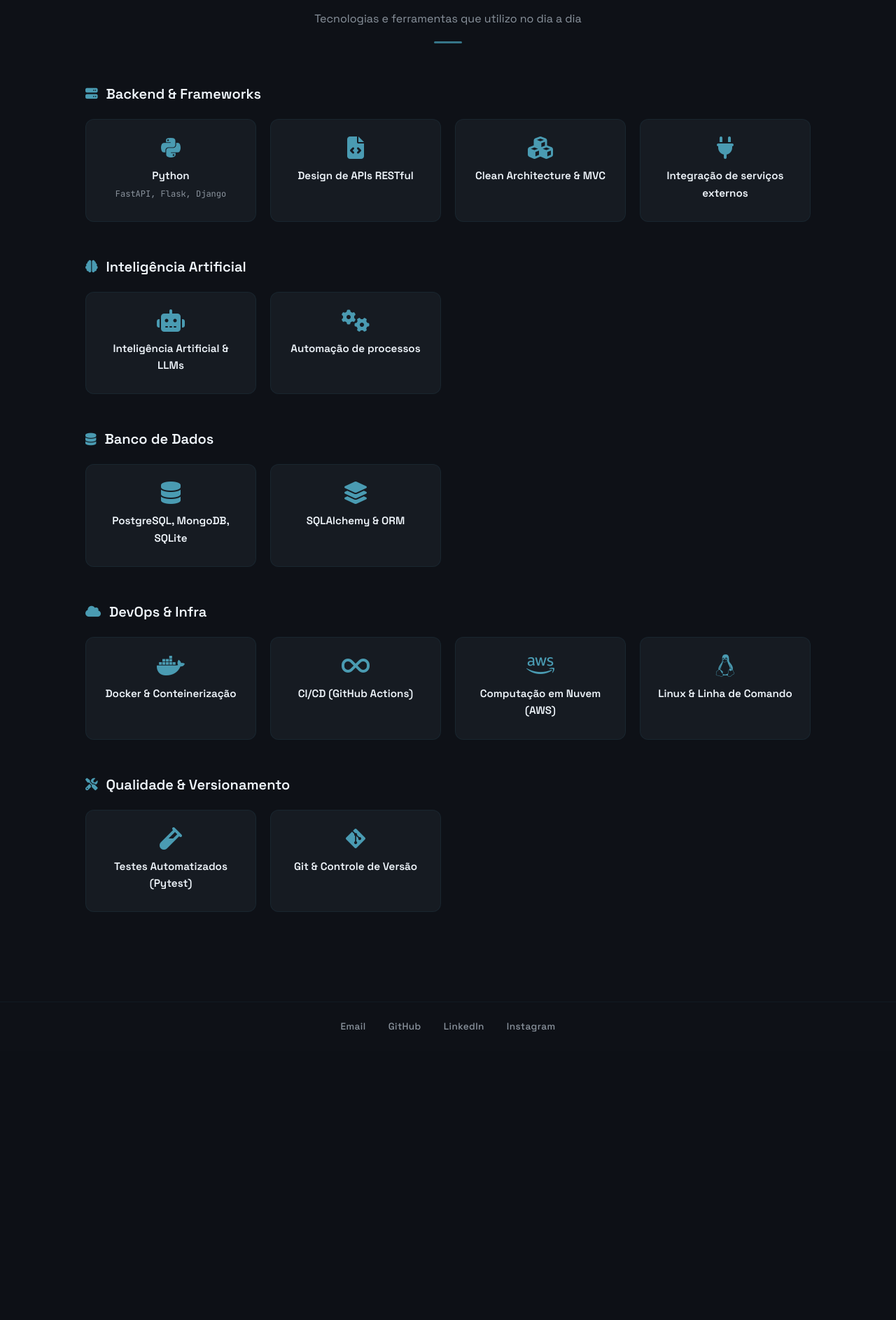
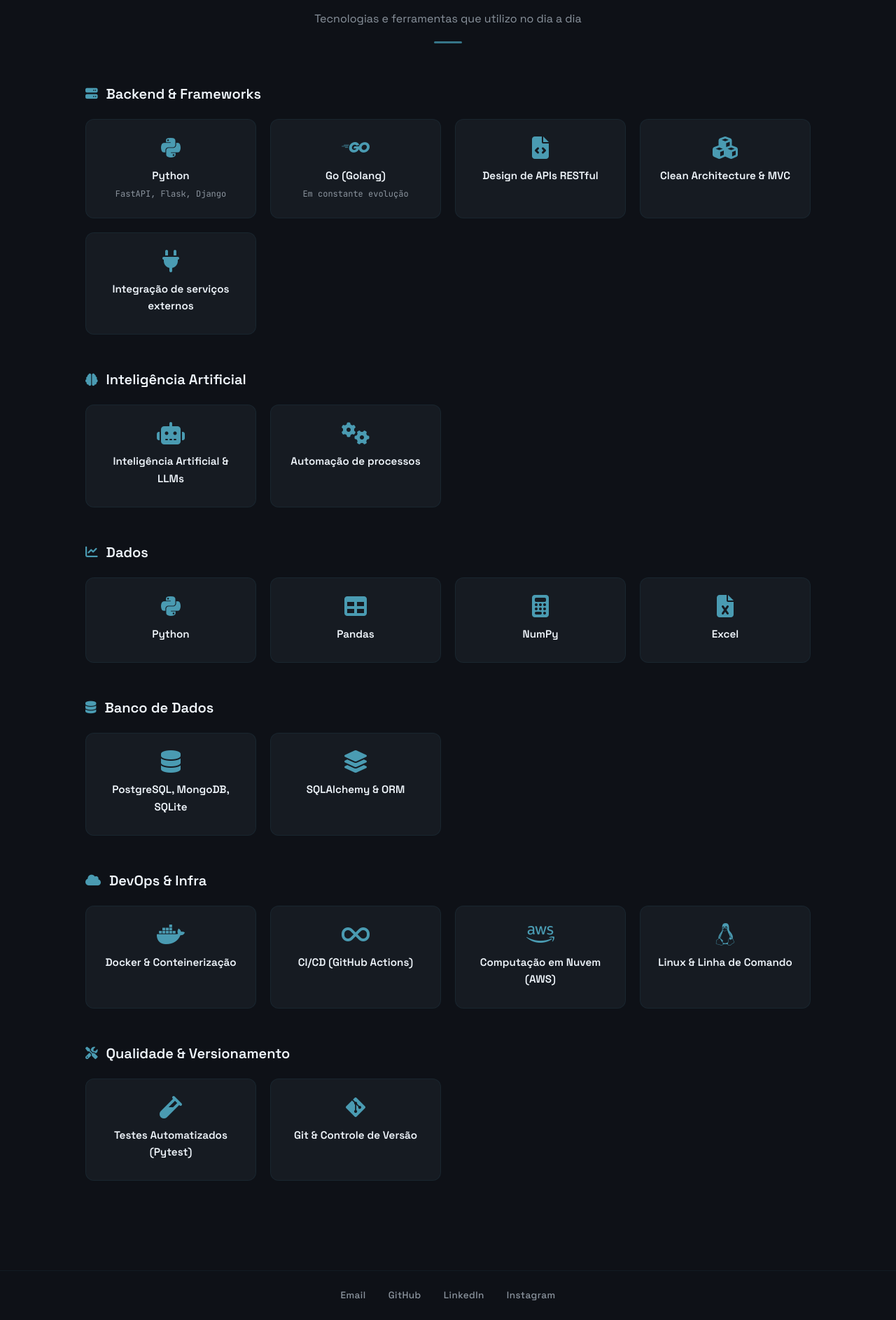
Before and after one commit to davioliveiraes/portfolio_davi_oliveira, a Django app: page /competencias/ in a window 1280 px wide. Shown: the part 172-2058 px from the top of the page at 70% size. Before the commit the page ends 1646 px from the top, so only its background shows below. Run offline with Django 5.2, Linux system fonts and the light colour scheme.

Commit message:
chore: Updating competencias

```diff
--- a/templates/core/competencias.html
+++ b/templates/core/competencias.html
@@ -17,6 +17,11 @@
                 <i class="fab fa-python"></i>
                 <h3>Python</h3>
                 <p class="skill-detail">FastAPI, Flask, Django</p>
+            </div>
+            <div class="skill-card">
+                <i class="fab fa-golang"></i>
+                <h3>Go (Golang)</h3>
+                <p class="skill-detail">Em constante evolução</p>
             </div>
             <div class="skill-card">
                 <i class="fas fa-file-code"></i>
@@ -43,6 +48,28 @@
             <div class="skill-card">
                 <i class="fas fa-cogs"></i>
                 <h3>Automação de processos</h3>
+            </div>
+        </div>
+    </div>
+
+    <div class="skills-category">
+        <h2 class="category-title"><i class="fas fa-chart-line"></i> Dados</h2>
+        <div class="skills-grid">
+            <div class="skill-card">
+                <i class="fab fa-python"></i>
+                <h3>Python</h3>
+            </div>
+            <div class="skill-card">
+                <i class="fas fa-table"></i>
+                <h3>Pandas</h3>
+            </div>
+            <div class="skill-card">
+                <i class="fas fa-calculator"></i>
+                <h3>NumPy</h3>
+            </div>
+            <div class="skill-card">
+                <i class="fas fa-file-excel"></i>
+                <h3>Excel</h3>
             </div>
         </div>
     </div>
```
